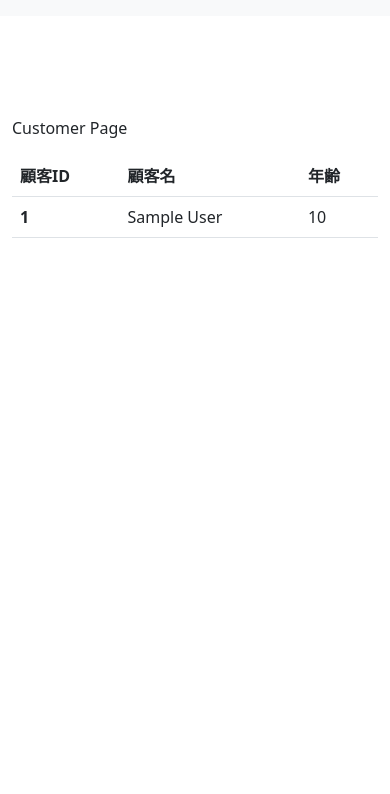
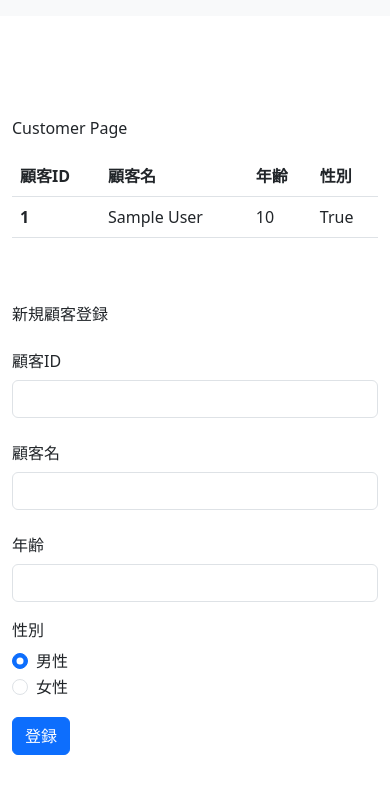
Before and after one commit to kotaroPurple/flask_trial, a Flask app: page / in a window 390 px wide. Shown: the top 794 px of the page. Run offline with Flask 3, Linux system fonts and the light colour scheme; tables that the repository leaves empty hold one stand-in row (values such as "Sample post").

Commit message:
html 追加

```diff
--- a/src/templates/1_index.html
+++ b/src/templates/1_index.html
@@ -8,6 +8,7 @@
             <th scope="col">顧客ID</th>
             <th scope="col">顧客名</th>
             <th scope="col">年齢</th>
+            <th scope="col">性別</th>
         </tr>
     </thead>
     <tbody>
@@ -16,10 +17,56 @@
             <th scope="row">{{customer.customer_id}}</th>
             <td>{{customer.customer_name}}</td>
             <td>{{customer.age}}</td>
+            <td>{{customer.gender}}</td>
         </tr>
         {% endfor %}
     </tbody>
 </table>
 
+<br />
+<br />
+<p>新規顧客登録</p>
+
+<form action="/add_customer" method="POST">
+    <div class="row mb-3">
+        <label for="input-customer-id" class="col-sm-2 col-form-label">顧客ID</label>
+        <div class="col-sm-10">
+            <input type="text" class="form-control" id="input-customer-id" name="input-customer-id">
+        </div>
+    </div>
+    <div class="row mb-3">
+        <label for="input-customer-name" class="col-sm-2 col-form-label">顧客名</label>
+        <div class="col-sm-10">
+            <input type="text" class="form-control" id="input-customer-name" name="input-customer-name">
+        </div>
+    </div>
+    <div class="row mb-3">
+        <label for="input-age" class="col-sm-2 col-form-label">年齢</label>
+        <div class="col-sm-10">
+            <input type="number" class="form-control" id="input-age" name="input-age">
+        </div>
+    </div>
+    <fieldset class="row mb-3">
+        <legend class="col-form-label col-sm-2 pt-0">性別</legend>
+        <div class="col-sm-10">
+            <div class="form-check">
+            <input class="form-check-input" type="radio" name="input-gender" id="gender-male" value="男性" checked>
+            <label class="form-check-label" for="gender-male">
+                男性
+            </label>
+            </div>
+            <div class="form-check">
+            <input class="form-check-input" type="radio" name="input-gender" id="gender-female" value="女性">
+            <label class="form-check-label" for="gender-female">
+                女性
+            </label>
+            </div>
+        </div>
+    </fieldset>
+    <button type="submit" class="btn btn-primary">登録</button>
+</form>
+
+<br />
+<br />
 
 {% endblock %}
--- a/src/templates/base.html
+++ b/src/templates/base.html
@@ -20,7 +20,10 @@
                         <a class="nav-link active" aria-current="page" href="{{url_for('index')}}">Top Page</a>
                     </li>
                     <li class="nav-item">
-                        <a class="nav-link active" aria-current="page" href="{{url_for('sub_index')}}">Sub Page</a>
+                        <a class="nav-link active" aria-current="page" href="{{url_for('item')}}">Item Page</a>
+                    </li>
+                    <li class="nav-item">
+                        <a class="nav-link active" aria-current="page" href="{{url_for('purchase')}}">Purchase Page</a>
                     </li>
                 </ul>
             </div>
--- /dev/null
+++ b/src/templates/error.html
@@ -0,0 +1,6 @@
+
+{% extends "base.html" %} {% block content %}
+
+<p>入力情報に異常があるため、登録 or 削除 or 更新 or 検索 ができませんでした</p>
+
+{% endblock %}
```
Also changed, not shown: src/templates/1-1_confirm_added_customer.html (added, +11 -0 lines), src/templates/2-1_confirm_added_item.html (added, +10 -0 lines), src/templates/2_item.html (added, +51 -0 lines), src/templates/2_sub_index.html (deleted, +0 -17 lines), src/templates/3-1_confirm_purchase.html (added, +10 -0 lines), src/templates/3_purchase.html (added, +50 -0 lines).
